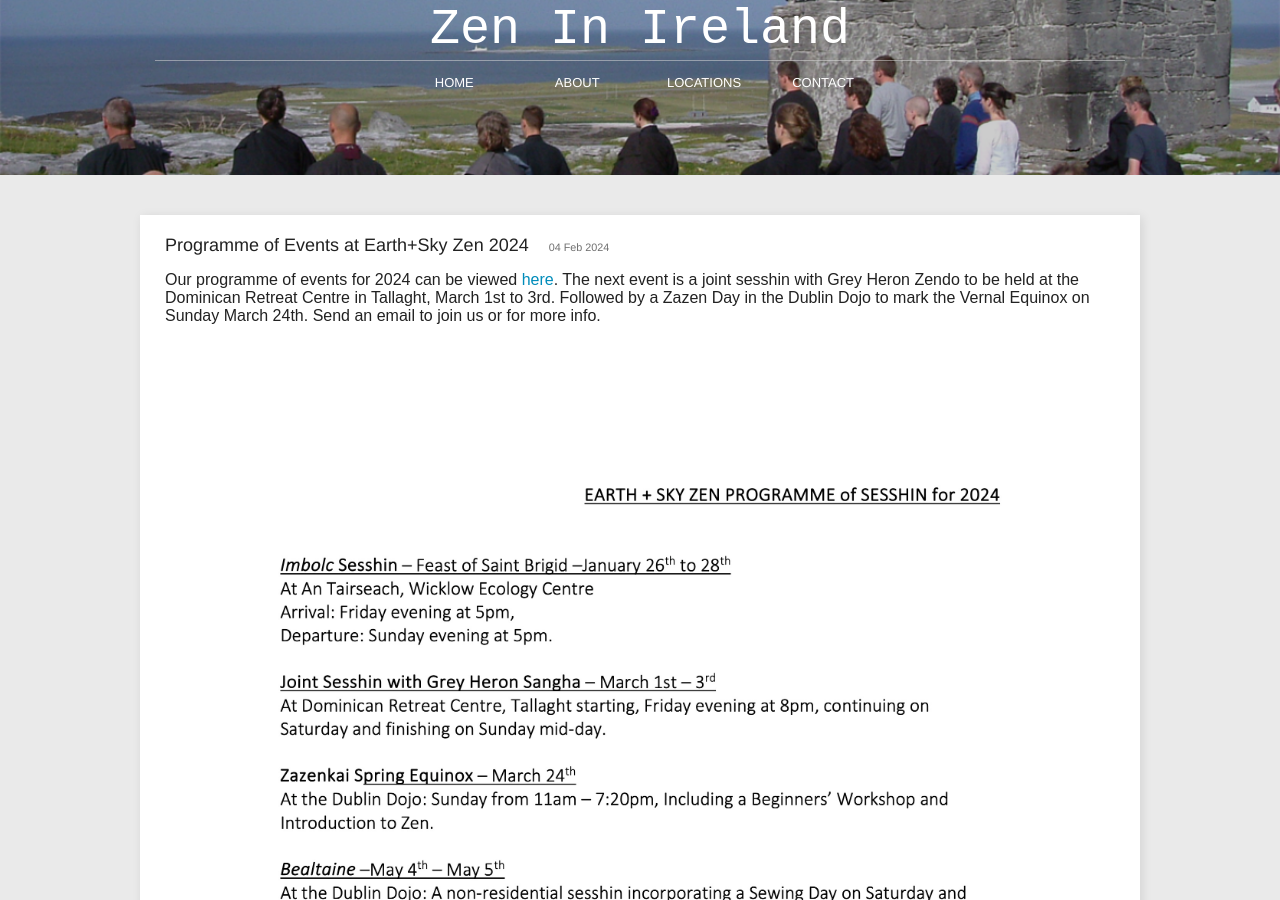
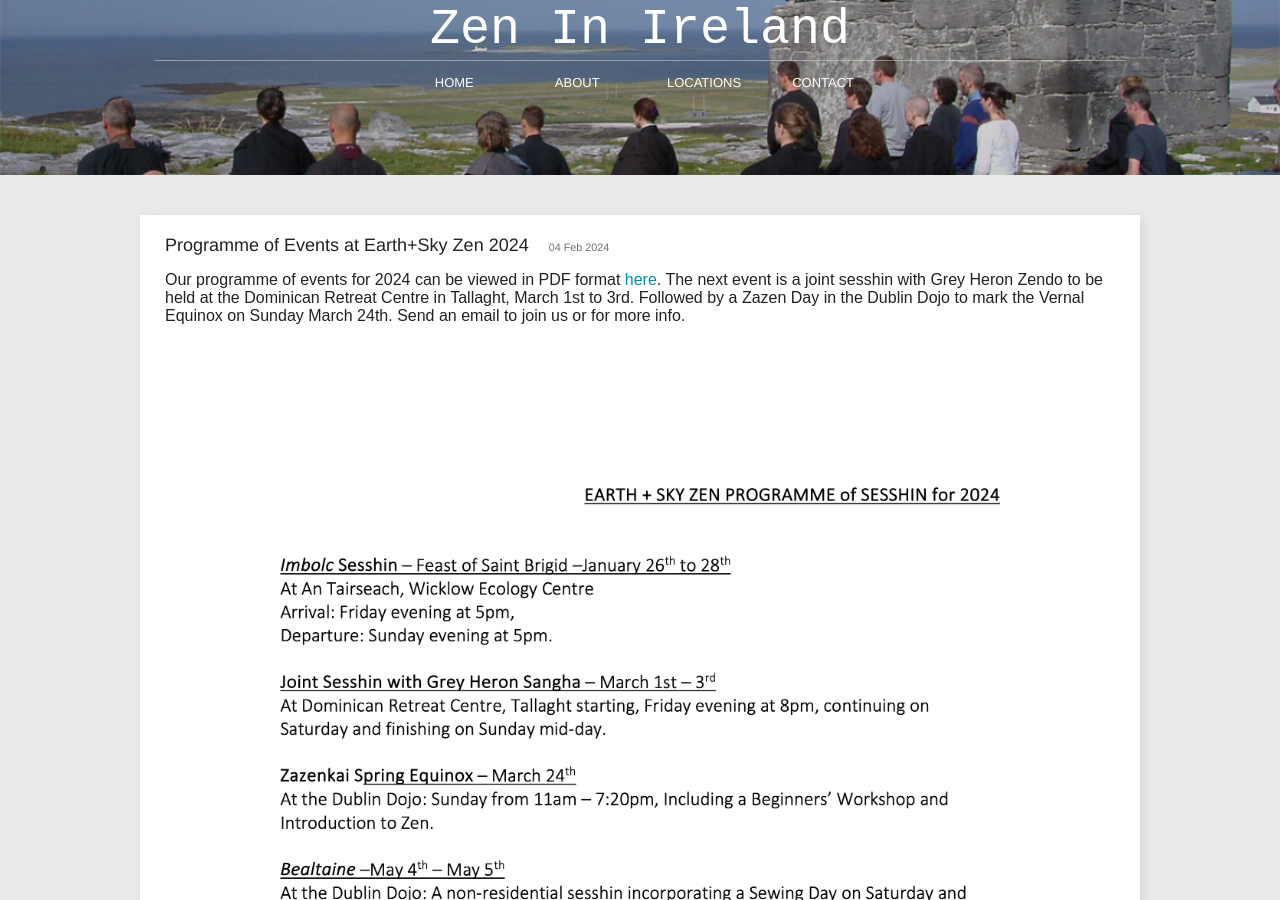
Before and after one commit to zen-ireland/zenireland.github.io, a Jekyll site: the page built from _posts/2024-02-04-programme-of-events-at-earthsky-zen-2024.md, in a window 1280 px wide and 900 px high. Built offline with Jekyll 4.4.1, drawn with Linux system fonts in a browser that asks for light colours.

Commit message:
TinaCMS content update

```diff
--- a/_posts/2024-02-04-programme-of-events-at-earthsky-zen-2024.md
+++ b/_posts/2024-02-04-programme-of-events-at-earthsky-zen-2024.md
@@ -6,6 +6,6 @@ categories:
 image: /img/earthsky2024.jpg
 ---
 
-Our programme of events for 2024 can be viewed [here](<https://assets.tina.io/b93c9438-a1c7-4af1-9690-c46b5a0f3c18/earth+sky zen events 2024.pdf> "Earth+Sky Zen Events 2024"). The next event is a joint sesshin with Grey Heron Zendo to be held at the Dominican Retreat Centre in Tallaght, March 1st to 3rd. Followed by a Zazen Day in the Dublin Dojo to mark the Vernal Equinox on Sunday March 24th. Send an email to join us or for more info.
+Our programme of events for 2024 can be viewed in PDF format [here](<https://assets.tina.io/b93c9438-a1c7-4af1-9690-c46b5a0f3c18/earth+sky zen events 2024.pdf> "Earth+Sky Zen Events 2024"). The next event is a joint sesshin with Grey Heron Zendo to be held at the Dominican Retreat Centre in Tallaght, March 1st to 3rd. Followed by a Zazen Day in the Dublin Dojo to mark the Vernal Equinox on Sunday March 24th. Send an email to join us or for more info.
 
 ![](/img/earthsky2024.jpg)
```
